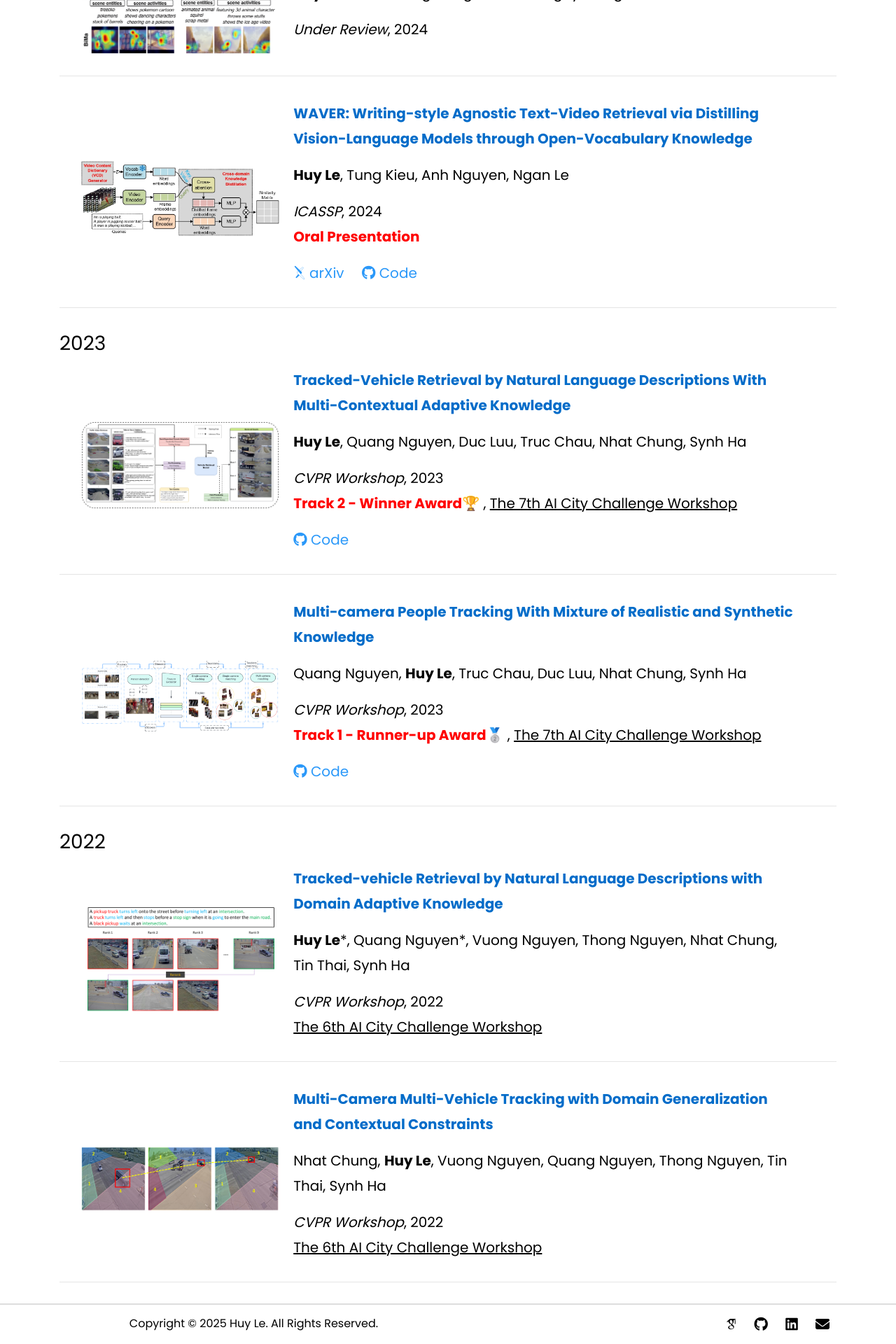
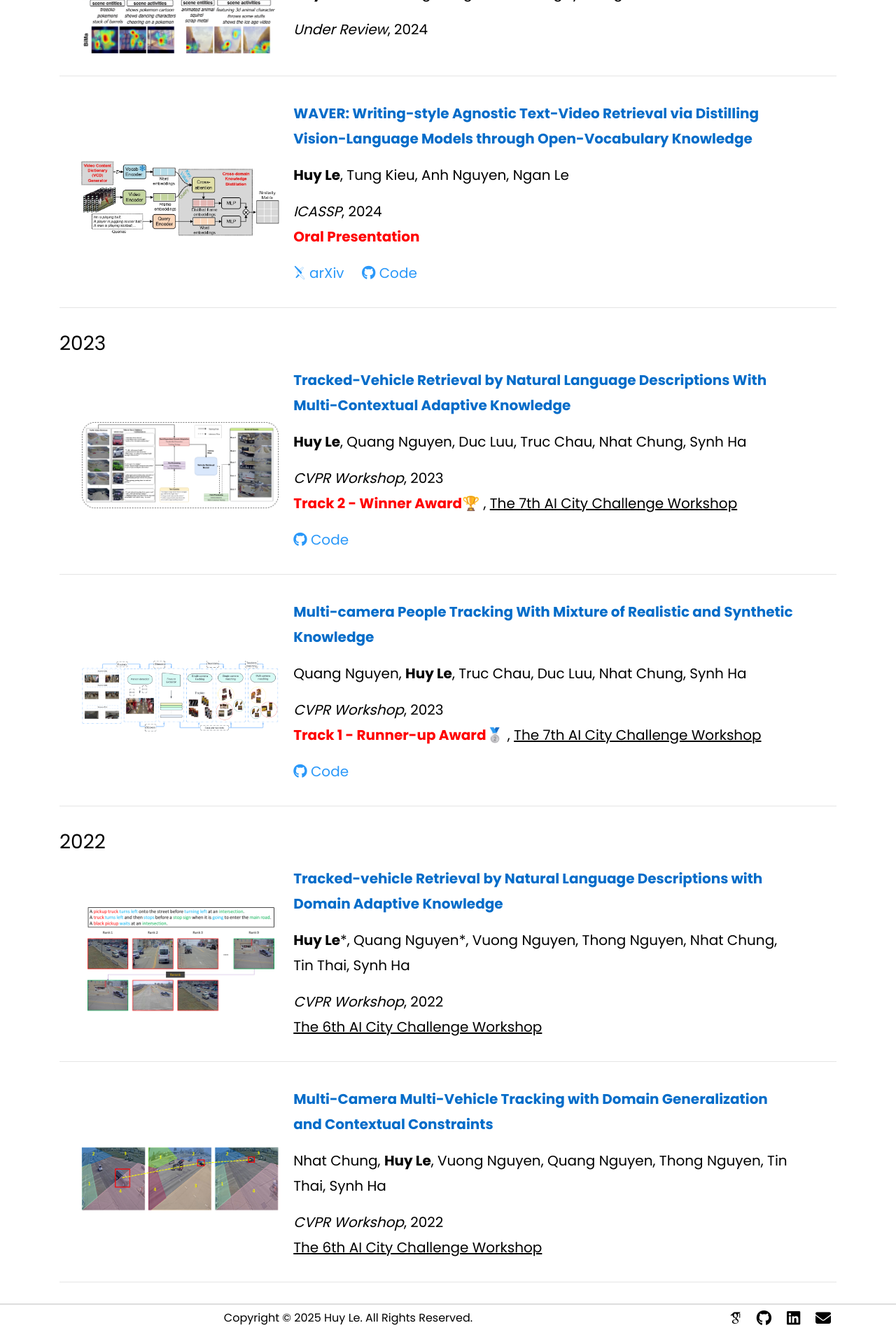
Before and after one commit to lehuy1611/lehuy1611.github.io, a Jekyll site: the page built from publication.html, in a window 1280 px wide. Shown: the part 709-2629 px from the top of the page at 70% size. Built offline with Jekyll 4.4.1, drawn with Linux system fonts in a browser that asks for light colours; some web fonts are replaced.

Commit message:
update footer contact info

```diff
--- a/publication.html
+++ b/publication.html
@@ -207,31 +207,32 @@
 
     <footer class="ftco-footer ftco-section" style="color: #ffffff;">
         <div class="container">
-          <div class="d-flex flex-column flex-md-row justify-content-between align-items-center" style="padding: 10px 0;">
+          <div class="row align-items-center">
 
-            <!-- Centered on small, left on large -->
-            <div class="text-center text-md-left w-100 w-md-auto mb-2 mb-md-0">
-              <p style="color: #000; font-size: 16px; margin: 0; text-align: center;">
+            <!-- Centered Text -->
+            <div class="col-12 col-md-9 text-center mb-2 mb-md-0">
+              <p style="color: #000; font-size: 16px; margin: 0;">
                 Copyright &copy;
                 <script>document.write(new Date().getFullYear());</script> Huy Le. All Rights Reserved.
               </p>
             </div>
 
-            <!-- Right-aligned on desktop, centered below on mobile -->
-            <div class="text-center text-md-right w-100 w-md-auto">
-              <a href="https://scholar.google.com/citations?user=nsoYvw8AAAAJ&hl" style="color: #000; margin: 0 10px; font-size: 20px;">
+            <!-- Right-aligned Icons -->
+            <div class="col-12 col-md-3 text-center text-md-right">
+              <a href="https://scholar.google.com/citations?user=nsoYvw8AAAAJ&hl" style="color: #000; margin: 0 8px; font-size: 22px;">
                 <i class="ai ai-google-scholar"></i>
               </a>
-              <a href="https://github.com/zef1611" style="color: #000; margin: 0 10px; font-size: 20px;">
+              <a href="https://github.com/zef1611" style="color: #000; margin: 0 8px; font-size: 22px;">
                 <i class="fab fa-github"></i>
               </a>
-              <a href="https://www.linkedin.com/in/lehuy1611" style="color: #000; margin: 0 10px; font-size: 20px;">
+              <a href="https://www.linkedin.com/in/lehuy1611" style="color: #000; margin: 0 8px; font-size: 22px;">
                 <i class="fab fa-linkedin"></i>
               </a>
-              <a href="mailto:lehuy2316@gmail.com" style="color: #000; margin: 0 10px; font-size: 20px;">
+              <a href="mailto:lehuy2316@gmail.com" style="color: #000; margin: 0 8px; font-size: 22px;">
                 <i class="fa fa-envelope"></i>
               </a>
             </div>
+
           </div>
         </div>
       </footer>
```
Also changed, not shown: gallery.html (+11 -10 lines).
